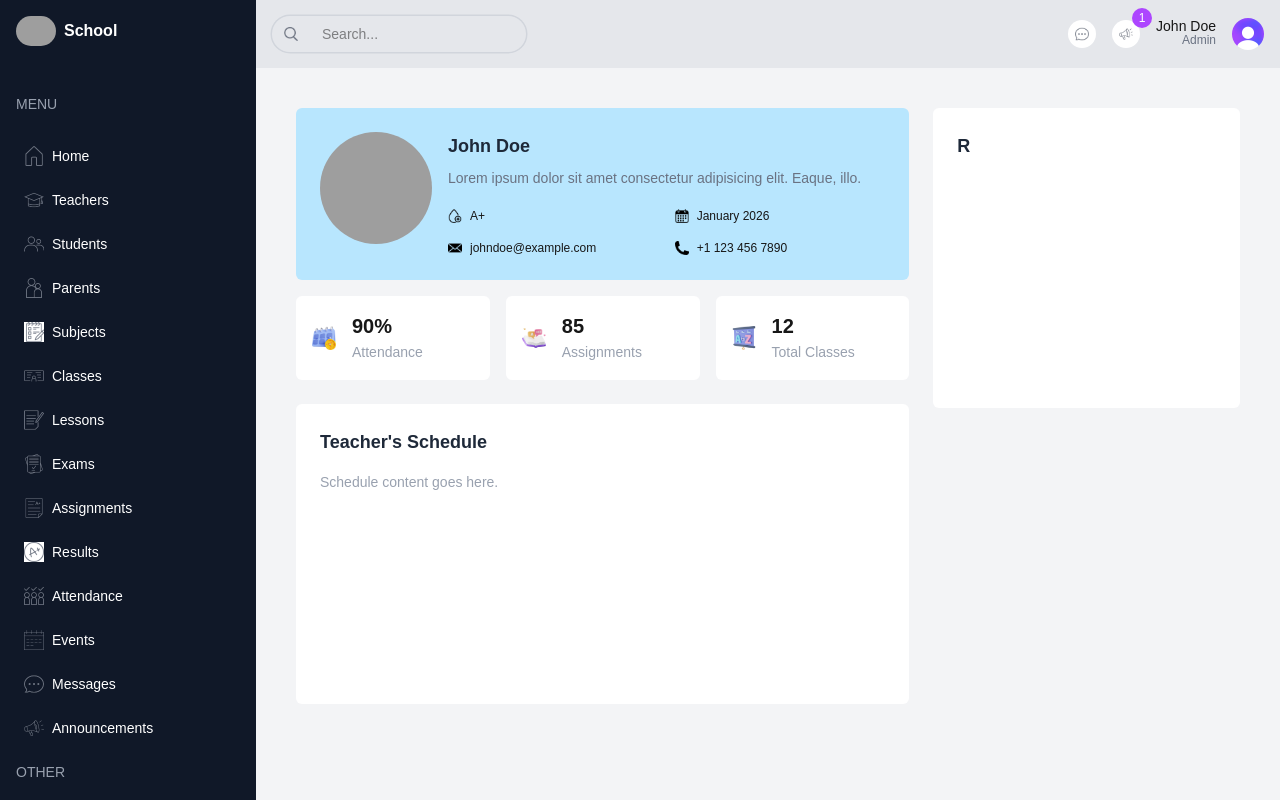
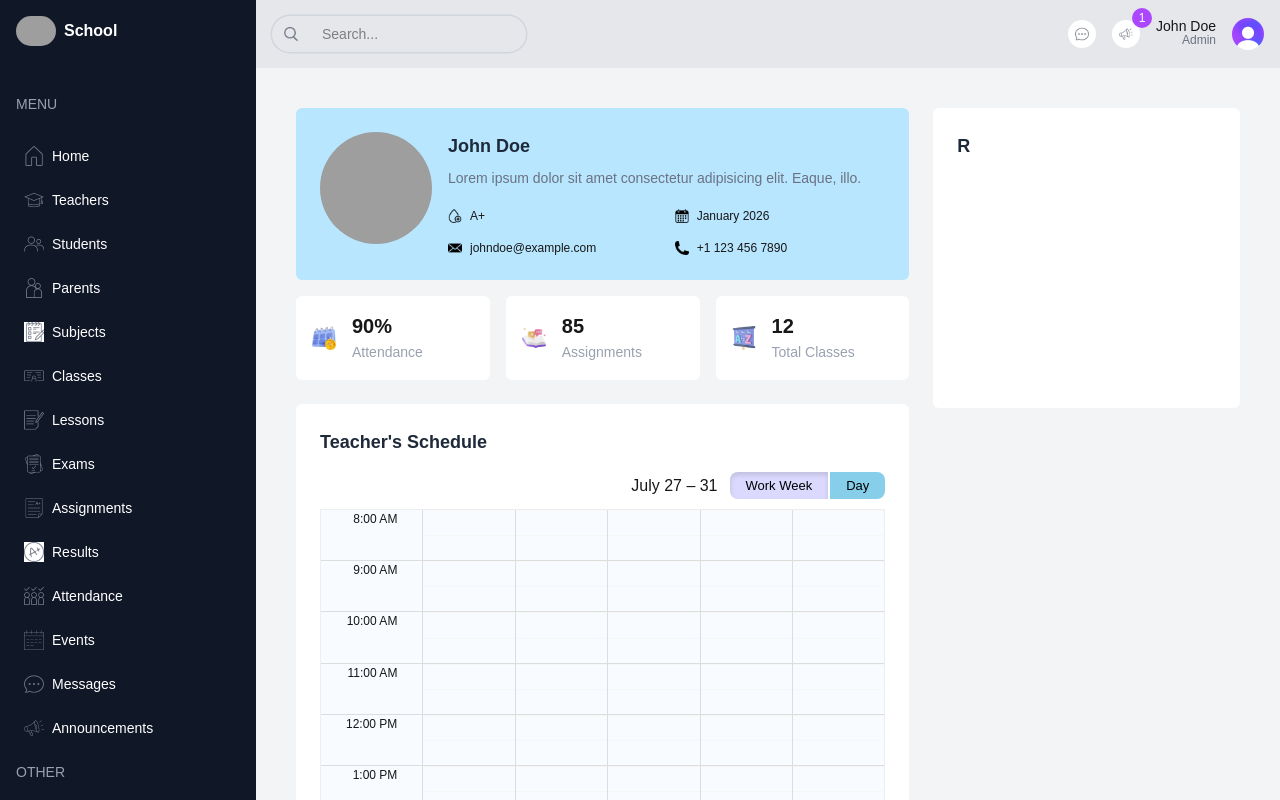
Before and after one commit to rumachoudhury/school-management-dashboard, a Next.js app: page /list/teachers/1 in a window 1280 px wide. Shown: the top 800 px of the page. Built offline with nearby package versions, Linux system fonts and the light colour scheme; grey boxes are pictures that could not be loaded.

Commit message:
Updated SingleTeacherPage

```diff
--- a/src/app/(dashboard)/list/teachers/[id]/page.tsx
+++ b/src/app/(dashboard)/list/teachers/[id]/page.tsx
@@ -310,6 +310,7 @@
 // ====================
 import React from "react";
 import Image from "next/image";
+import BigCalendar from "@/src/components/BigCalendar";
 
 function SingleTeacherPage() {
   return (
@@ -465,6 +466,8 @@ function SingleTeacherPage() {
             Teacher&#39;s Schedule
           </h2>
 
+          <BigCalendar />
+
           <div className="text-xs sm:text-sm text-gray-400">
             Schedule content goes here.
           </div>
```
